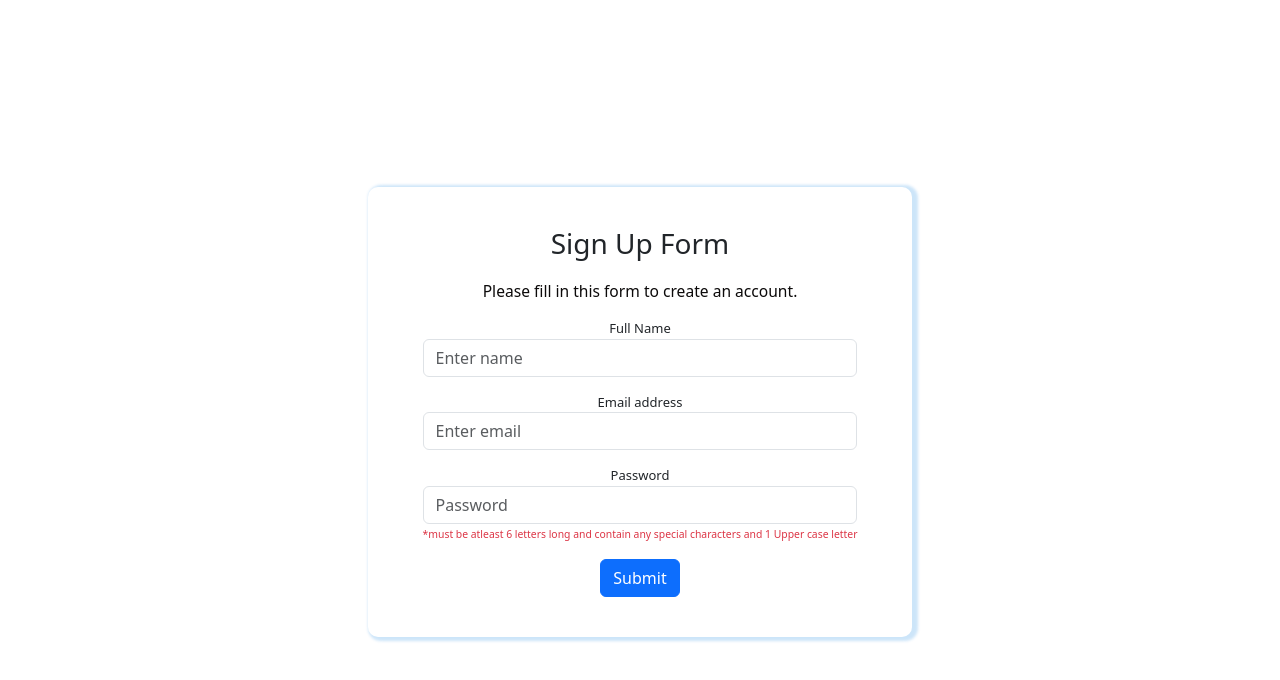
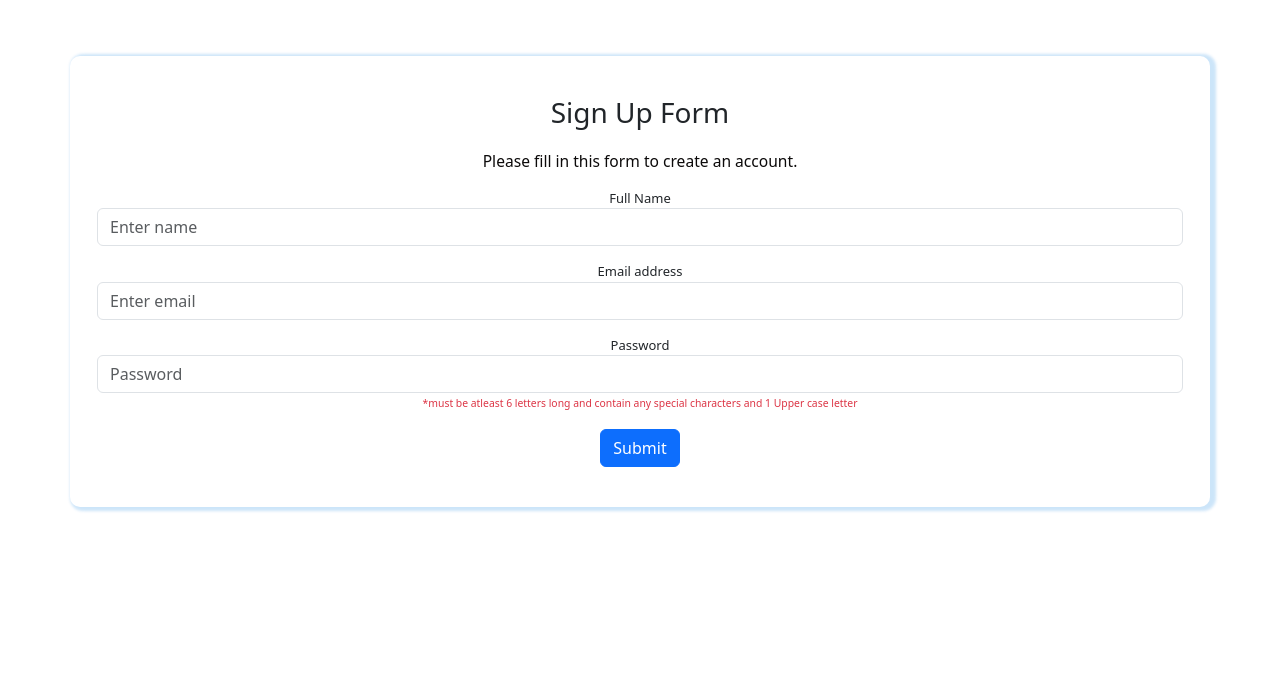
Before and after one commit to Abhinavkumar2604/SimuSocial, a React (Vite) app: page / in a window 1280 px wide. Shown: the top 680 px of the page. Built offline with nearby package versions, Linux system fonts and the light colour scheme.

Commit message:
Made some minor changes

```diff
--- a/src/App.jsx
+++ b/src/App.jsx
@@ -1,14 +1,14 @@
+import React from "react";
+import Signup from "./components/Signup/Signup.jsx";
 
-import './App.css'
-import 'bootstrap/dist/css/bootstrap.min.css';
-import Details from './Form/Details.jsx';
+import "./App.css";
+
 function App() {
-
   return (
     <>
-      <Details />
+      <Signup />
     </>
-  )
+  );
 }
 
-export default App
+export default App;
--- a/src/Form/Details.css
+++ /dev/null
@@ -1,24 +0,0 @@
-.container{
-    width: 100%;
-    margin: auto;
-    padding: 40px;
-    border-radius: 10px;
-    font-size: 13px;
-    border-color: #000000;
-
-    box-shadow: 3px 1px 3px 3px rgba(1, 124, 225, 0.2);
-    font-family: system-ui;
-}
-.fill {
-    font-size: 1.2em;
-    color: #0c0a0a;
-    margin-top: 20px;
-}
-.form-group {
-    margin: 15px;
-}
-#pswdHelp {
-    color: indianred;
-    font-size: 0.8em;
-    margin-top: 5px;
-}
--- a/src/Form/Details.jsx
+++ /dev/null
@@ -1,72 +0,0 @@
-import { useState } from 'react';
-import 'bootstrap/dist/css/bootstrap.min.css';
-import './Details.css';
-
-function Details() {
-    const [email, setEmail] = useState("");
-    const [password, setPassword] = useState("");
-    const [name, setName] = useState("");
-    const handleSubmit = (e) => {
-    e.preventDefault(); // prevent page reload
-
-    if (!email.endsWith("@gmail.com")) {
-        alert("Email must be a Gmail address");
-        return;
-    }
-    if (name.length < 3) {
-        alert("Name must be at least 3 characters long");
-    }
-    const nameRegex = /^[A-Za-z\s]+$/;
-    if (!nameRegex.test(name)) {
-        alert("Name must contain only letters and spaces");
-        return;
-    }
-    const passwordRegex = /^(?=.*[A-Z])(?=.*[!@#$%^&*]).{6,}$/;
-    e.preventDefault(); // prevent page reload
-    if (!passwordRegex.test(password)) {
-        alert("Password must be at least 6 characters long, contain one uppercase letter, and one special character.");
-        return;
-    }
-
-    alert("Form submitted successfully!");
-};
-
-
-    return (
-        <div className="container mt-4">
-            <h3 >Sign Up Form</h3>
-            <p className='fill'>Please fill in this form to create an account.</p>
-
-            <form onSubmit={handleSubmit}>
-                <div className="form-group mb-3">
-                    <label htmlFor="exampleInputName">Full Name</label>
-                    <input type="text" className="form-control" id="exampleInputName" placeholder="Enter name"
-                    value={name}
-                    onChange={(e)=>setName(e.target.value)}/>
-                </div>
-
-                <div className="form-group mb-3">
-                    <label htmlFor="exampleInputEmail1">Email address</label>
-                    <input
-                        type="email"
-                        className="form-control"
-                        id="exampleInputEmail1"
-                        placeholder="Enter email"
-                        value={email}
-                        onChange={(e) => setEmail(e.target.value)}
-                    />
-                </div>
-
-                <div className="form-group mb-3">
-                    <label htmlFor="exampleInputPassword1">Password</label>
-                    <input type="password" className="form-control" id="exampleInputPassword1" placeholder="Password" value={password} onChange={(e)=>setPassword(e.target.value)}/>
-                    <small id="pswdHelp" className="form-text text-danger">*must be atleast 6 letters long and contain any special characters and 1 Upper case letter</small>
-                </div>
-
-                <button type="submit" className="btn btn-primary" >Submit</button>
-            </form>
-        </div>
-    );
-}
-
-export default Details;
--- /dev/null
+++ b/src/components/Signup/Signup.css
@@ -0,0 +1,24 @@
+.container {
+  width: 100%;
+  margin: auto;
+  padding: 40px;
+  border-radius: 10px;
+  font-size: 13px;
+  border-color: #000000;
+
+  box-shadow: 3px 1px 3px 3px rgba(1, 124, 225, 0.2);
+  font-family: system-ui;
+}
+.fill {
+  font-size: 1.2em;
+  color: #0c0a0a;
+  margin-top: 20px;
+}
+.form-group {
+  margin: 15px;
+}
+#pswdHelp {
+  color: indianred;
+  font-size: 0.8em;
+  margin-top: 5px;
+}
--- /dev/null
+++ b/src/components/Signup/Signup.jsx
@@ -0,0 +1,90 @@
+import { useState } from "react";
+import "./Signup.css";
+
+function Signup() {
+  const [email, setEmail] = useState("");
+  const [password, setPassword] = useState("");
+  const [name, setName] = useState("");
+
+  const handleSubmit = (e) => {
+    e.preventDefault(); // prevent page reload
+
+    if (!email.endsWith("@gmail.com")) {
+      alert("Email must be a Gmail address");
+      return;
+    }
+    if (name.length < 3) {
+      alert("Name must be at least 3 characters long");
+    }
+    const nameRegex = /^[A-Za-z\s]+$/;
+    if (!nameRegex.test(name)) {
+      alert("Name must contain only letters and spaces");
+      return;
+    }
+    const passwordRegex = /^(?=.*[A-Z])(?=.*[!@#$%^&*]).{6,}$/;
+    e.preventDefault(); // prevent page reload
+    if (!passwordRegex.test(password)) {
+      alert(
+        "Password must be at least 6 characters long, contain one uppercase letter, and one special character."
+      );
+      return;
+    }
+
+    alert("Form submitted successfully!");
+  };
+
+  return (
+    <div className='container mt-4'>
+      <h3>Sign Up Form</h3>
+      <p className='fill'>Please fill in this form to create an account.</p>
+
+      <form onSubmit={handleSubmit}>
+        <div className='form-group mb-3'>
+          <label htmlFor='exampleInputName'>Full Name</label>
+          <input
+            type='text'
+            className='form-control'
+            id='exampleInputName'
+            placeholder='Enter name'
+            value={name}
+            onChange={(e) => setName(e.target.value)}
+          />
+        </div>
+
+        <div className='form-group mb-3'>
+          <label htmlFor='exampleInputEmail1'>Email address</label>
+          <input
+            type='email'
+            className='form-control'
+            id='exampleInputEmail1'
+            placeholder='Enter email'
+            value={email}
+            onChange={(e) => setEmail(e.target.value)}
+          />
+        </div>
+
+        <div className='form-group mb-3'>
+          <label htmlFor='exampleInputPassword1'>Password</label>
+          <input
+            type='password'
+            className='form-control'
+            id='exampleInputPassword1'
+            placeholder='Password'
+            value={password}
+            onChange={(e) => setPassword(e.target.value)}
+          />
+          <small id='pswdHelp' className='form-text text-danger'>
+            *must be atleast 6 letters long and contain any special characters
+            and 1 Upper case letter
+          </small>
+        </div>
+
+        <button type='submit' className='btn btn-primary'>
+          Submit
+        </button>
+      </form>
+    </div>
+  );
+}
+
+export default Signup;
--- a/src/index.css
+++ b/src/index.css
@@ -1,69 +1,3 @@
 :root {
   font-family: Inter, system-ui, Avenir, Helvetica, Arial, sans-serif;
-  line-height: 1.5;
-  font-weight: 400;
-
-  color-scheme: light dark;
-  color: rgba(255, 255, 255, 0.87);
-  background-color: #242424;
-
-  font-synthesis: none;
-  text-rendering: optimizeLegibility;
-  -webkit-font-smoothing: antialiased;
-  -moz-osx-font-smoothing: grayscale;
-  -webkit-text-size-adjust: 100%;
 }
-
-a {
-  font-weight: 500;
-  color: #646cff;
-  text-decoration: inherit;
-}
-a:hover {
-  color: #535bf2;
-}
-
-body {
-  margin: 0;
-  display: flex;
-  place-items: center;
-  min-width: 320px;
-  min-height: 100vh;
-}
-
-h1 {
-  font-size: 3.2em;
-  line-height: 1.1;
-}
-
-button {
-  border-radius: 8px;
-  border: 1px solid transparent;
-  padding: 0.6em 1.2em;
-  font-size: 1em;
-  font-weight: 500;
-  font-family: inherit;
-  background-color: #1a1a1a;
-  cursor: pointer;
-  transition: border-color 0.25s;
-}
-button:hover {
-  border-color: #646cff;
-}
-button:focus,
-button:focus-visible {
-  outline: 4px auto -webkit-focus-ring-color;
-}
-
-@media (prefers-color-scheme: light) {
-  :root {
-    color: #213547;
-    background-color: #ffffff;
-  }
-  a:hover {
-    color: #747bff;
-  }
-  button {
-    background-color: #f9f9f9;
-  }
-}
```
